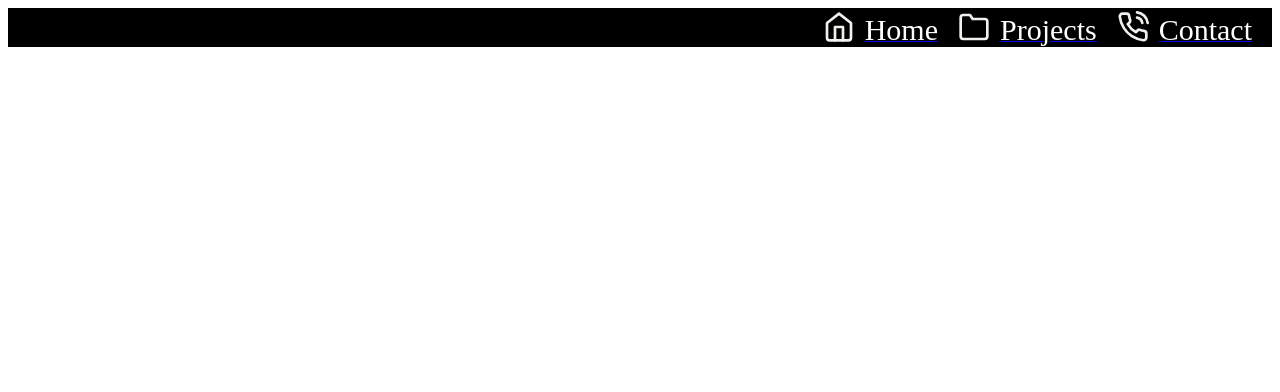
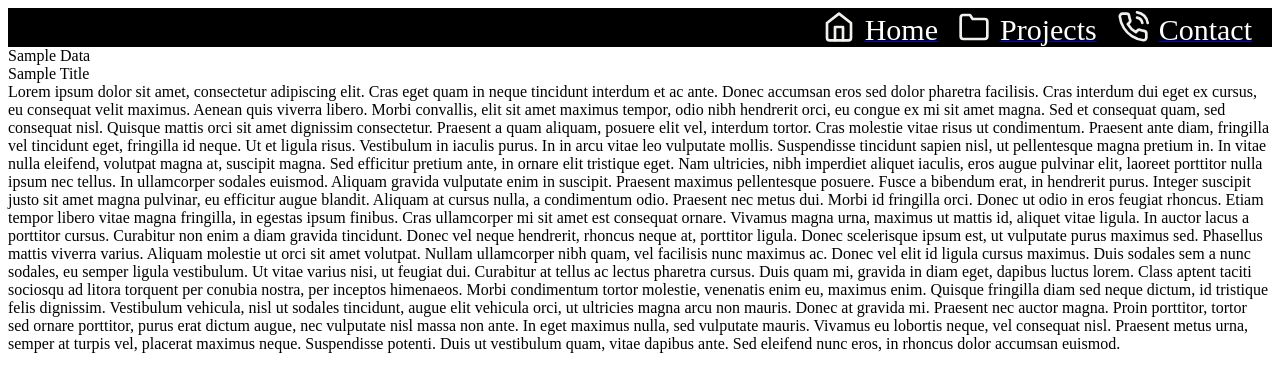
Before and after one commit to Stephan-Kritzinger/IMY210Assignment3, a Nuxt app in the folder site/: page / in a window 1280 px wide. Shown: the top 392 px of the page. Built offline with nearby package versions, Linux system fonts and the light colour scheme.

Commit message:
Added HomePage and blog blurb with testing data

```diff
--- /dev/null
+++ b/site/components/blog-blurb.vue
@@ -0,0 +1,21 @@
+<template>
+    <div id="blog">
+        <div id="author">
+            Sample Data
+        </div>
+        <div id="Title">
+            Sample Title
+        </div>
+        <div id="content">
+Lorem ipsum dolor sit amet, consectetur adipiscing elit. Cras eget quam in neque tincidunt interdum et ac ante. Donec accumsan eros sed dolor pharetra facilisis. Cras interdum dui eget ex cursus, eu consequat velit maximus. Aenean quis viverra libero. Morbi convallis, elit sit amet maximus tempor, odio nibh hendrerit orci, eu congue ex mi sit amet magna. Sed et consequat quam, sed consequat nisl. Quisque mattis orci sit amet dignissim consectetur. Praesent a quam aliquam, posuere elit vel, interdum tortor. Cras molestie vitae risus ut condimentum. Praesent ante diam, fringilla vel tincidunt eget, fringilla id neque. Ut et ligula risus.
+
+Vestibulum in iaculis purus. In in arcu vitae leo vulputate mollis. Suspendisse tincidunt sapien nisl, ut pellentesque magna pretium in. In vitae nulla eleifend, volutpat magna at, suscipit magna. Sed efficitur pretium ante, in ornare elit tristique eget. Nam ultricies, nibh imperdiet aliquet iaculis, eros augue pulvinar elit, laoreet porttitor nulla ipsum nec tellus. In ullamcorper sodales euismod. Aliquam gravida vulputate enim in suscipit. Praesent maximus pellentesque posuere. Fusce a bibendum erat, in hendrerit purus.
+
+Integer suscipit justo sit amet magna pulvinar, eu efficitur augue blandit. Aliquam at cursus nulla, a condimentum odio. Praesent nec metus dui. Morbi id fringilla orci. Donec ut odio in eros feugiat rhoncus. Etiam tempor libero vitae magna fringilla, in egestas ipsum finibus. Cras ullamcorper mi sit amet est consequat ornare. Vivamus magna urna, maximus ut mattis id, aliquet vitae ligula. In auctor lacus a porttitor cursus. Curabitur non enim a diam gravida tincidunt.
+
+Donec vel neque hendrerit, rhoncus neque at, porttitor ligula. Donec scelerisque ipsum est, ut vulputate purus maximus sed. Phasellus mattis viverra varius. Aliquam molestie ut orci sit amet volutpat. Nullam ullamcorper nibh quam, vel facilisis nunc maximus ac. Donec vel elit id ligula cursus maximus. Duis sodales sem a nunc sodales, eu semper ligula vestibulum. Ut vitae varius nisi, ut feugiat dui. Curabitur at tellus ac lectus pharetra cursus. Duis quam mi, gravida in diam eget, dapibus luctus lorem.
+
+Class aptent taciti sociosqu ad litora torquent per conubia nostra, per inceptos himenaeos. Morbi condimentum tortor molestie, venenatis enim eu, maximus enim. Quisque fringilla diam sed neque dictum, id tristique felis dignissim. Vestibulum vehicula, nisl ut sodales tincidunt, augue elit vehicula orci, ut ultricies magna arcu non mauris. Donec at gravida mi. Praesent nec auctor magna. Proin porttitor, tortor sed ornare porttitor, purus erat dictum augue, nec vulputate nisl massa non ante. In eget maximus nulla, sed vulputate mauris. Vivamus eu lobortis neque, vel consequat nisl. Praesent metus urna, semper at turpis vel, placerat maximus neque. Suspendisse potenti. Duis ut vestibulum quam, vitae dapibus ante. Sed eleifend nunc eros, in rhoncus dolor accumsan euismod.
+        </div>
+    </div>
+</template>
--- /dev/null
+++ b/site/pages/index.vue
@@ -0,0 +1,7 @@
+<template>
+    <blog />
+</template>
+
+<script setup>
+    import blog from "@/components/blog-blurb.vue";
+</script>
```
